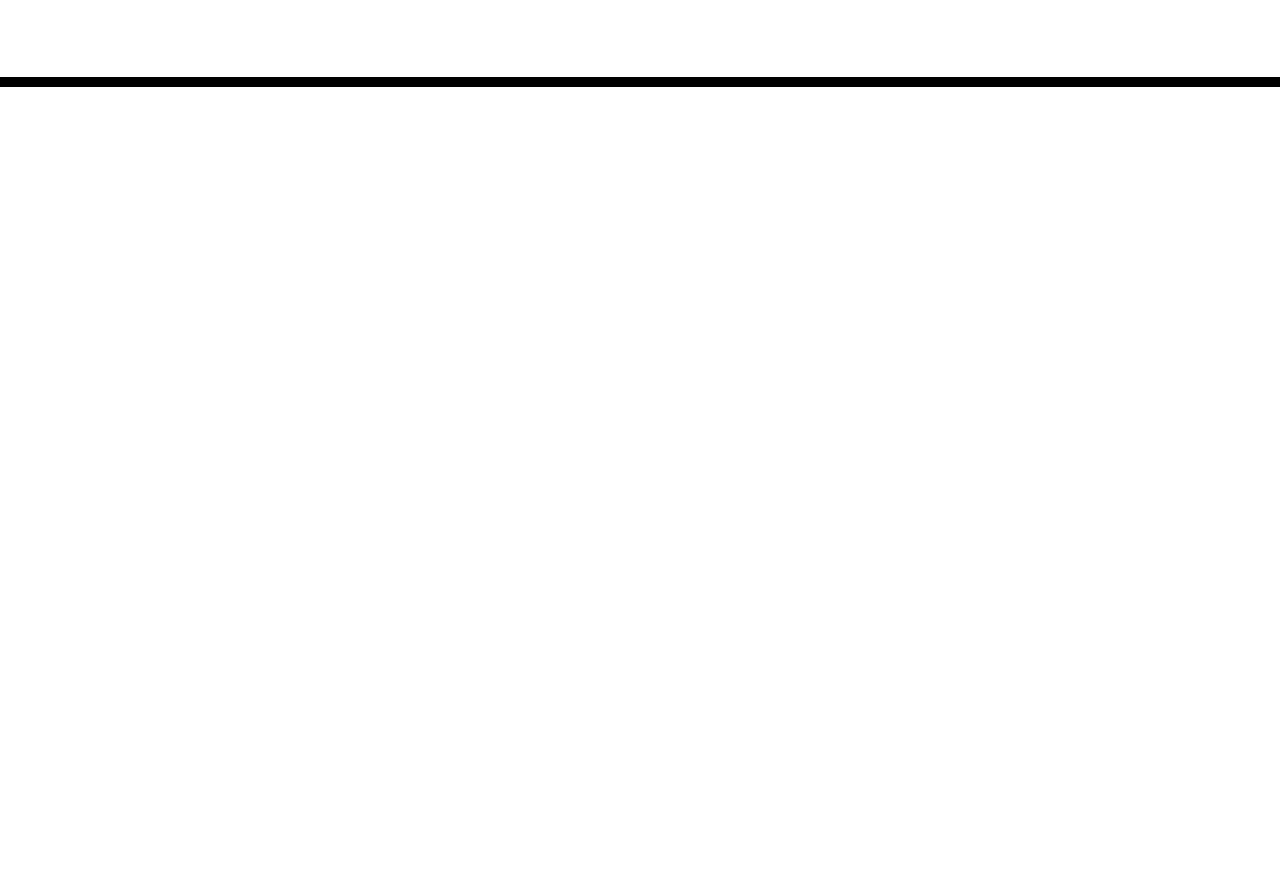
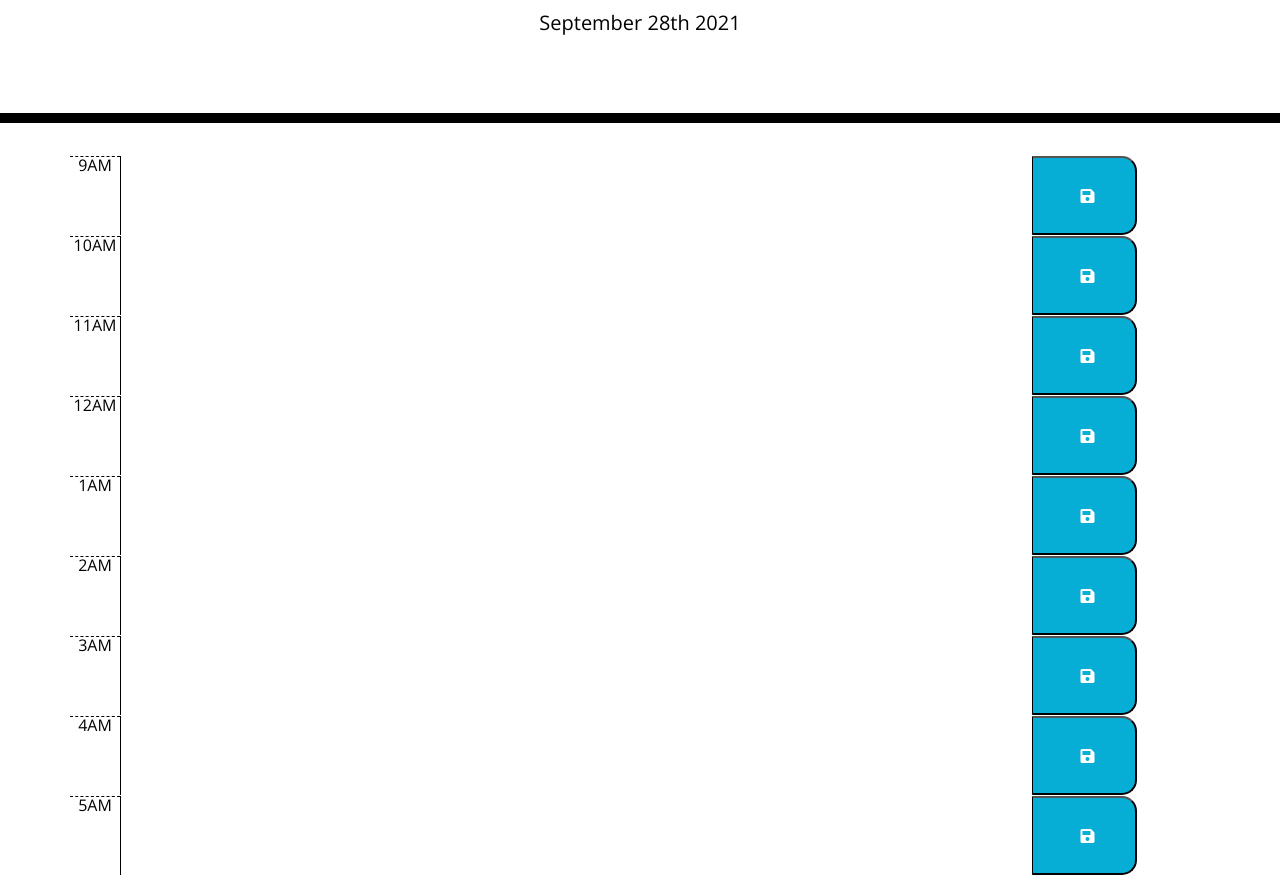
Before and after one commit to bpkaufman4/work-day-scheduler, a plain HTML site: page Develop/index.html in a window 1280 px wide. Shown: the part 181-1056 px from the top of the page. Before the commit the page ends 800 px from the top, so only its background shows below. Drawn offline with nearby package versions, Linux system fonts and the light colour scheme.

Commit message:
oops i forgot to commit along the way thus far :(

```diff
--- a/Develop/index.html
+++ b/Develop/index.html
@@ -30,9 +30,74 @@
     </header>
     <div class="container">
       <!-- Timeblocks go here -->
+      <div class="time-block row">
+        <div class="hour">9AM</div>
+        <textarea id="9" class="description"></textarea>
+        <button class="9 saveBtn">
+          <i class="fas fa-save"></i>
+        </button>
+      </div>
+      <div class="time-block row">
+        <div class="hour">10AM</div>
+        <textarea id="10" class="description"></textarea>
+        <button class="10 saveBtn">
+          <i class="fas fa-save"></i>
+        </button>
+      </div>
+      <div class="time-block row">
+        <div class="hour">11AM</div>
+        <textarea id="11" class="description"></textarea>
+        <button class="11 saveBtn">
+          <i class="fas fa-save"></i>
+        </button>
+      </div>
+      <div class="time-block row">
+        <div class="hour">12AM</div>
+        <textarea id="12" class="description"></textarea>
+        <button class="12 saveBtn">
+          <i class="fas fa-save"></i>
+        </button>
+      </div>
+      <div class="time-block row">
+        <div class="hour">1AM</div>
+        <textarea id="1" class="description"></textarea>
+        <button class="1 saveBtn">
+          <i class="fas fa-save"></i>
+        </button>
+      </div>
+      <div class="time-block row">
+        <div class="hour">2AM</div>
+        <textarea id="2" class="description"></textarea>
+        <button class="2 saveBtn">
+          <i class="fas fa-save"></i>
+        </button>
+      </div>
+      <div class="time-block row">
+        <div class="hour">3AM</div>
+        <textarea id="3" class="description"></textarea>
+        <button class="3 saveBtn">
+          <i class="fas fa-save"></i>
+        </button>
+      </div>
+      <div class="time-block row">
+        <div class="hour">4AM</div>
+        <textarea id="4" class="description"></textarea>
+        <button class="4 saveBtn">
+          <i class="fas fa-save"></i>
+        </button>
+      </div>
+      <div class="time-block row">
+        <div class="hour">5AM</div>
+        <textarea id="5" class="description"></textarea>
+        <button class="5 saveBtn">
+          <i class="fas fa-save"></i>
+        </button>
+      </div>
+
     </div>
 
     <script src="https://code.jquery.com/jquery-3.4.1.min.js"></script>
     <script src="https://cdnjs.cloudflare.com/ajax/libs/moment.js/2.24.0/moment.min.js"></script>
+    <script src="./scripts.js"></script>
   </body>
 </html>
--- /dev/null
+++ b/Develop/scripts.js
@@ -0,0 +1,67 @@
+
+var currentDateEl = document.getElementById("currentDay");
+
+currentDateEl.innerHTML = moment().format('MMMM Do YYYY')
+
+    $(".saveBtn.9").on("click", function() {
+        console.log(textNine.value);
+        localStorage.setItem("nine", textNine.value)
+    });
+
+    $(".saveBtn.10").on("click", function() {
+        console.log(textTen.value);
+        localStorage.setItem("ten", textTen.value)
+    });
+    $(".saveBtn.11").on("click", function() {
+        console.log(textEleven.value);
+        localStorage.setItem("eleven", textEleven.value)
+    });
+    $(".saveBtn.12").on("click", function() {
+        console.log(textTwelve.value);
+        localStorage.setItem("twelve", textTwelve.value)
+    });
+    $(".saveBtn.1").on("click", function() {
+        console.log(textOne.value);
+        localStorage.setItem("one", textOne.value)
+    });
+    $(".saveBtn.2").on("click", function() {
+        console.log(textTwo.value);
+        localStorage.setItem("two", textTwo.value)
+    });
+    $(".saveBtn.3").on("click", function() {
+        console.log(textThree.value);
+        localStorage.setItem("three", textThree.value)
+    });
+    $(".saveBtn.4").on("click", function() {
+        console.log(textFour.value);
+        localStorage.setItem("four", textFour.value)
+    });
+    $(".saveBtn.5").on("click", function() {
+        console.log(textFive.value);
+        localStorage.setItem("five", textFive.value)
+    });
+
+
+    var textNine = document.getElementById("9");
+    var textTen = document.getElementById("10");
+    var textEleven = document.getElementById("11");
+    var textTwelve = document.getElementById("12");
+    var textOne = document.getElementById("1");
+    var textTwo = document.getElementById("2");
+    var textThree = document.getElementById("3");
+    var textFour = document.getElementById("4");
+    var textFive = document.getElementById("5");
+
+var loadData = function() {
+    textNine.value = localStorage.getItem("nine")
+    textTen.value = localStorage.getItem("ten")
+    textEleven.value = localStorage.getItem("eleven")
+    textTwelve.value = localStorage.getItem("twelve")
+    textOne.value = localStorage.getItem("one")
+    textTwo.value = localStorage.getItem("two")
+    textThree.value = localStorage.getItem("three")
+    textFour.value = localStorage.getItem("four")
+    textFive.value = localStorage.getItem("five")
+}
+
+loadData();
--- a/Develop/style.css
+++ b/Develop/style.css
@@ -11,6 +11,7 @@ textarea{
   color: #000000;
   border-left: 1px solid black;
   padding: 10px;
+  width: 80%;
 }
 
 .jumbotron {
@@ -33,13 +34,14 @@ textarea{
 .row {
   white-space: pre-wrap;
   height: 80px;
-  border-top: 1px solid white;;
+  border-top: 1px solid white;
 }
 
 .hour {
   background-color: #ffffff;
   color: #000000;
   border-top: 1px dashed #000000;
+  width: 50px;
 }
 
 .past {
@@ -63,9 +65,10 @@ textarea{
   border-bottom-right-radius: 15px;
   background-color: #06AED5;
   color: white;
+  padding-right: 40px;
 }
 
-.saveBtn i:hover {
+.saveBtn:hover {
   font-size: 20px;
   transition: all .3s ease-in-out;
 }
```
